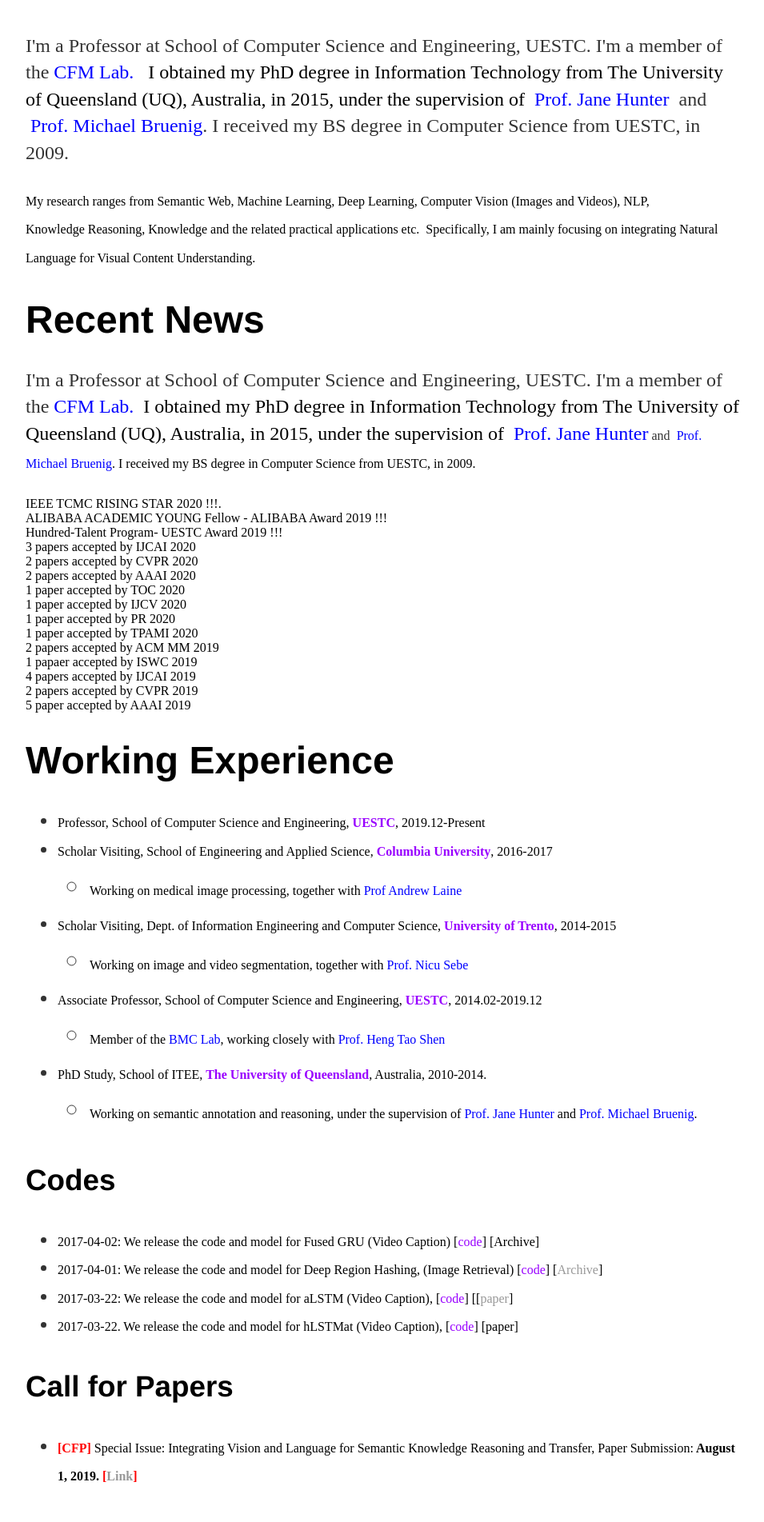
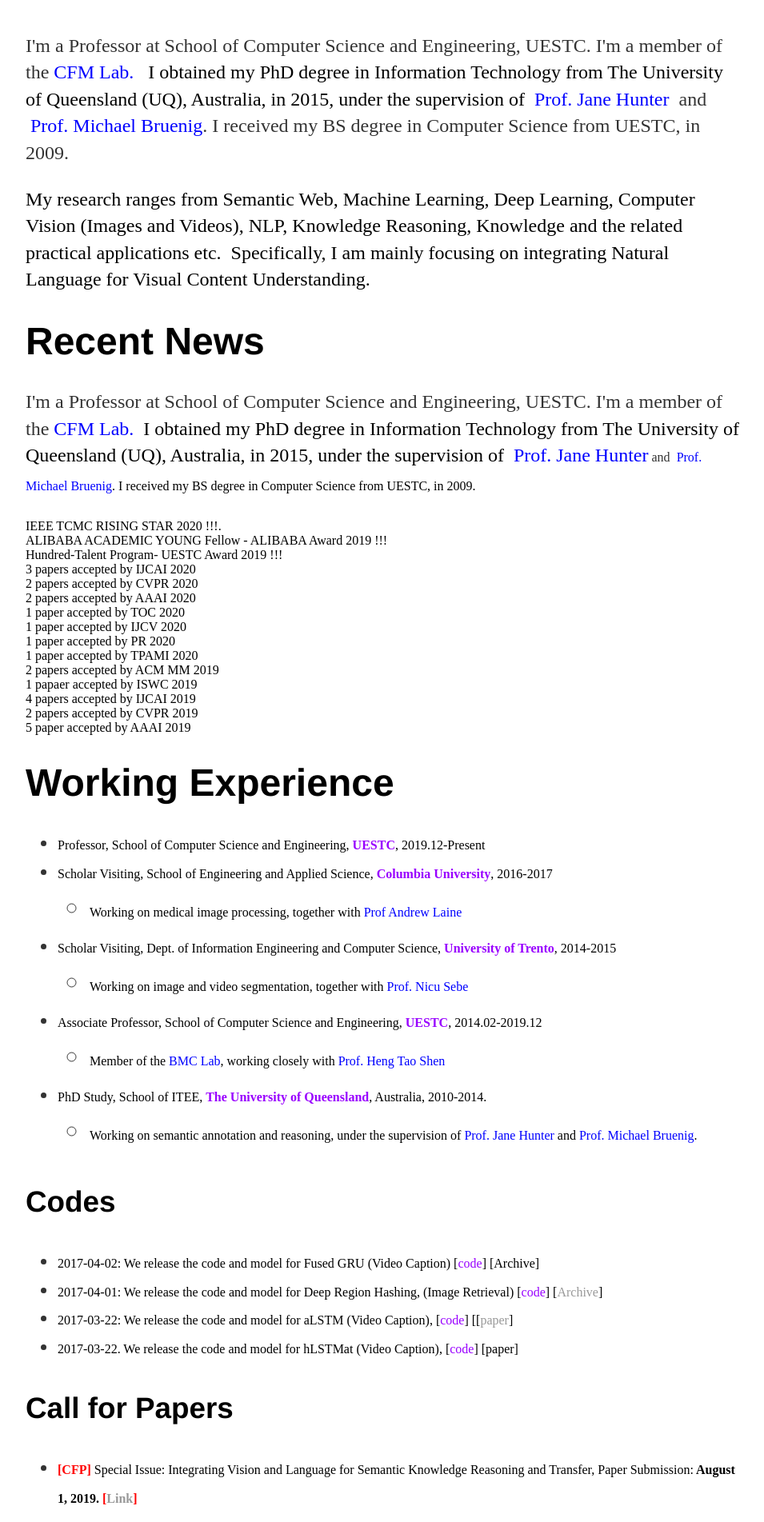
Before and after one commit to lianliGao/lianligao.github.io, a Jekyll site: the page built from index.html, in a window 1280 px wide. Shown: the part 497-2400 px from the top of the page at 80% size, without its empty margins (160-1115 px from the left). Built offline with Jekyll 4.4.1, drawn with Linux system fonts in a browser that asks for light colours.

Commit message:
Update index.html

```diff
--- a/index.html
+++ b/index.html
@@ -28,7 +28,7 @@ I obtained my PhD degree in Information Technology from The University of Queens
 <font color="#0000ff">Prof. Jane Hunter</font></a>
 &nbsp;and &nbsp;<a href="http://www.google.com/url?q=http%3A%2F%2Fresearchers.uq.edu.au%2Fresearcher%2F5052&amp;sa=D&amp;sntz=1&amp;usg=AFQjCNHImeq8F2P83jIqynMxiqKrxABm_w"><font color="#0000ff">Prof. Michael Bruenig</font></a>. I&nbsp;received my BS degree in Computer Science from UESTC, in 2009.&nbsp;</font></p>
 
-<p><span style="background-color:transparent"><font color="#000000"><font face="times new roman, serif" size="3">My research ranges from Semantic Web, Machine Learning, Deep Learning, Computer Vision (Images and Videos), NLP, Knowledge&nbsp;Reasoning, Knowledge&nbsp;and the related practical applications etc.&nbsp; Specifically, I am mainly focusing on integrating Natural Language&nbsp;for Visual Content Understanding.&nbsp;</font></font></span></p>
+<p><font color="#000000"><font>My research ranges from Semantic Web, Machine Learning, Deep Learning, Computer Vision (Images and Videos), NLP, Knowledge&nbsp;Reasoning, Knowledge&nbsp;and the related practical applications etc.&nbsp; Specifically, I am mainly focusing on integrating Natural Language&nbsp;for Visual Content Understanding.&nbsp;</font></font></p>
 <h1> Recent News</h1>
 <p>
 	<p>I'm a Professor at School of Computer Science and Engineering, UESTC.
```
